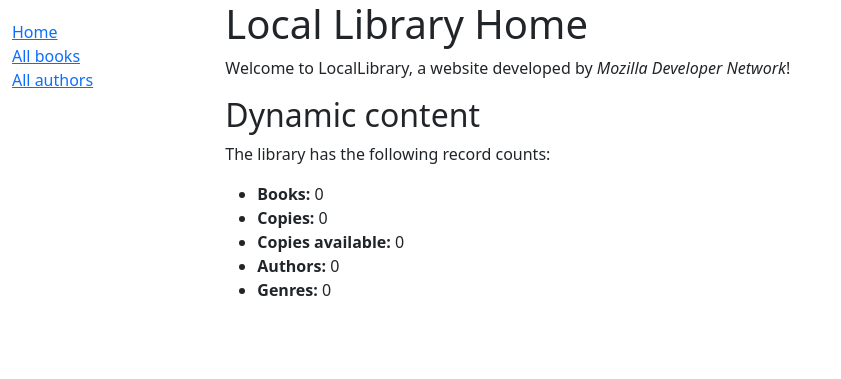
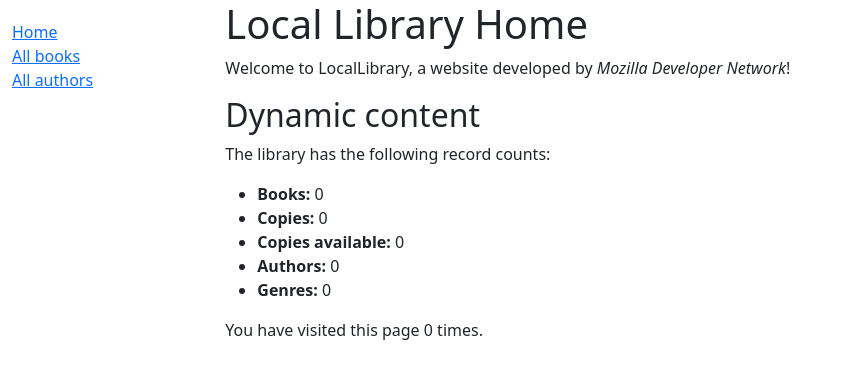
Before and after one commit to Oleksii-LEVENETS/Django_MDN, a Django app: page /catalog/ in a window 1280 px wide. Shown: the top 379 px of the page, without its empty margins (0-841 px from the left). Run offline with Django 4.2, Linux system fonts and the light colour scheme; data that the repository does not hold is empty.

Commit message:
#7. Sessions framework.

```diff
--- a/catalog/templates/base_generic.html
+++ b/catalog/templates/base_generic.html
@@ -28,22 +28,26 @@
         {% endblock %}
 
         {% block pagination %}
-    {% if is_paginated %}
+        {% if is_paginated %}
         <div class="pagination">
-            <span class="page-links">
+            <span class="step-links">
                 {% if page_obj.has_previous %}
-                    <a href="{{ request.path }}?page={{ page_obj.previous_page_number }}">previous</a>
+                    <a href="?page=1">&laquo first</a>
+                    <a href="?page={{ page_obj.previous_page_number }}">previous</a>
                 {% endif %}
-                <span class="page-current">
+
+                <span class="current">
                     Page {{ page_obj.number }} of {{ page_obj.paginator.num_pages }}.
                 </span>
+
                 {% if page_obj.has_next %}
-                    <a href="{{ request.path }}?page={{ page_obj.next_page_number }}">next</a>
+                    <a href="?page={{ page_obj.next_page_number }}">next</a>
+                    <a href="?page={{ page_obj.paginator.num_pages }}">last &raquo</a>
                 {% endif %}
             </span>
         </div>
-    {% endif %}
-  {% endblock %}
+        {% endif %}
+        {% endblock %}
 
       </div>
     </div>
--- a/catalog/templates/index.html
+++ b/catalog/templates/index.html
@@ -21,6 +21,7 @@
     <li><strong>Genres:</strong> {{ num_genres }}</li>
 
   </ul>
+  <p>You have visited this page {{ num_visits }} time{{ num_visits|pluralize }}.</p>
 
 {% endblock %}
 
--- a/catalog/views.py
+++ b/catalog/views.py
@@ -20,12 +20,16 @@ def index(request):
     num_authors = Author.objects.count()
     num_genres = Genre.objects.count()
 
+    num_visits = request.session.get('num_visits', 0)
+    request.session['num_visits'] = num_visits + 1
+
     context = {
         'num_books': num_books,
         'num_instances': num_instances,
         'num_instances_available': num_instances_available,
         'num_authors': num_authors,
         'num_genres': num_genres,
+        'num_visits': num_visits,
     }
 
     # Render the HTML template index.html with the data in the context variable
--- a/locallibrary/settings.py
+++ b/locallibrary/settings.py
@@ -124,3 +124,5 @@ STATIC_URL = 'static/'
 # https://docs.djangoproject.com/en/4.1/ref/settings/#default-auto-field
 
 DEFAULT_AUTO_FIELD = 'django.db.models.BigAutoField'
+
+SESSION_SAVE_EVERY_REQUEST = True
```
Also changed, not shown: README.md.
